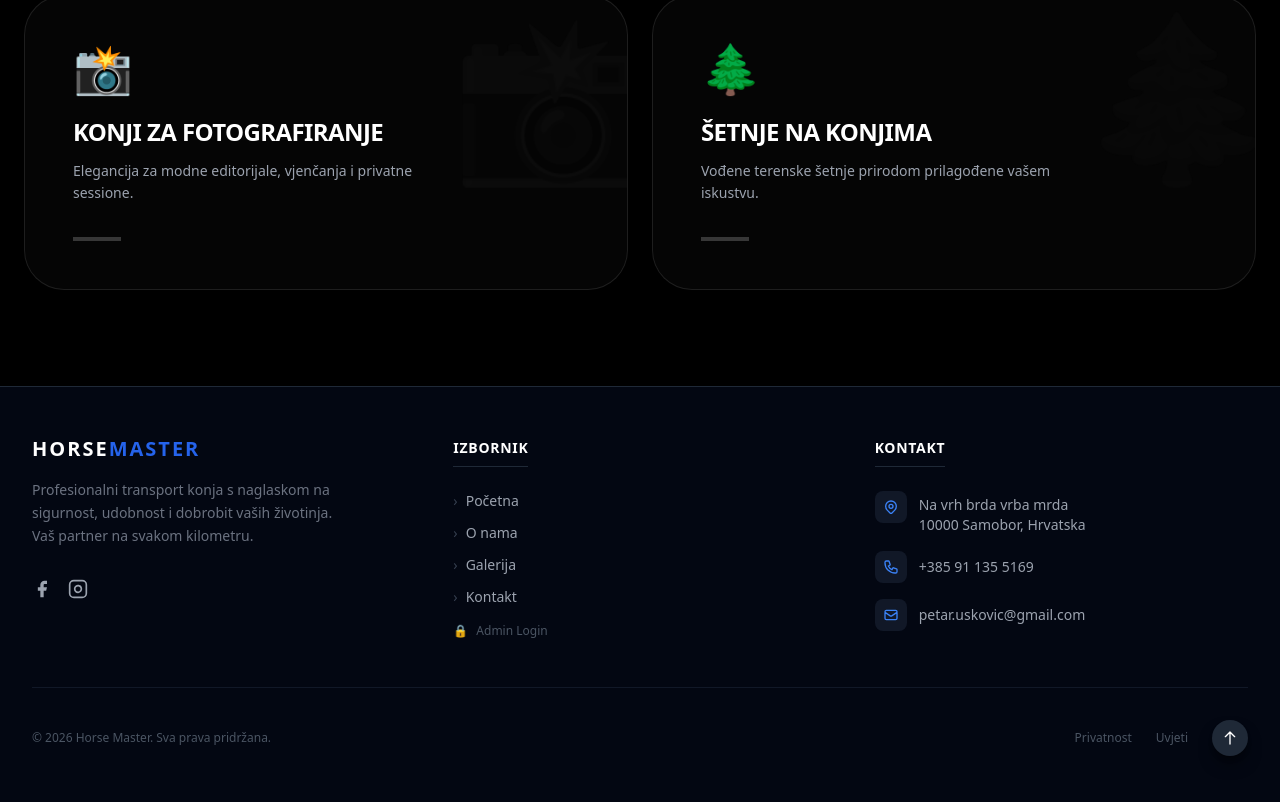
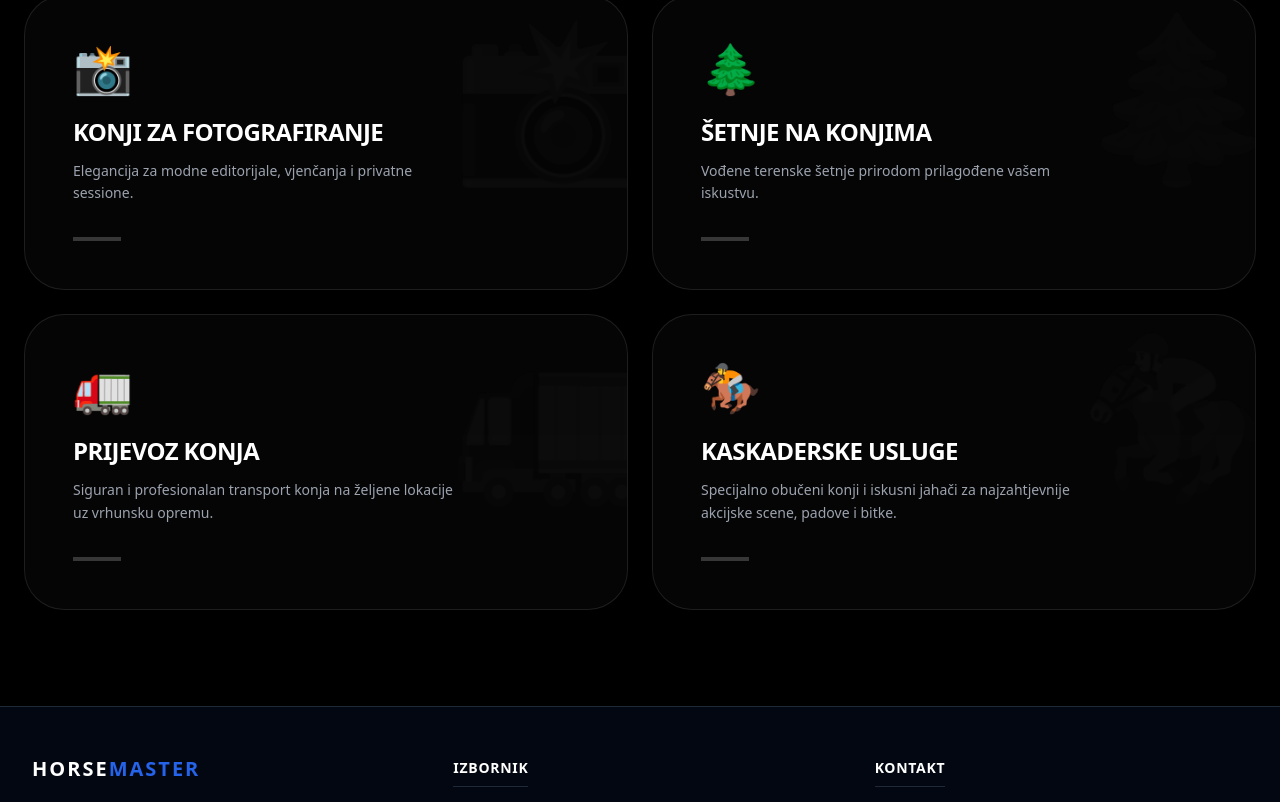
Before and after one commit to FilipUskovic/horse-master, a SvelteKit app: page / in a window 1280 px wide. Shown: the part 1598-2400 px from the top of the page. Built offline with nearby package versions, Linux system fonts and the light colour scheme; no server answers; the database is empty.

Commit message:
added new icons for usluge

```diff
--- a/src/routes/+page.svelte
+++ b/src/routes/+page.svelte
@@ -37,6 +37,16 @@
             title: 'Šetnje na konjima',
             desc: 'Vođene terenske šetnje prirodom prilagođene vašem iskustvu.',
             icon: '🌲'
+        },
+        {
+            title: 'Prijevoz konja',
+            desc: 'Siguran i profesionalan transport konja na željene lokacije uz vrhunsku opremu.',
+            icon: '🚛'
+        },
+        {
+            title: 'Kaskaderske usluge',
+            desc: 'Specijalno obučeni konji i iskusni jahači za najzahtjevnije akcijske scene, padove i bitke.',
+            icon: '🏇'
         }
     ];
 
```
